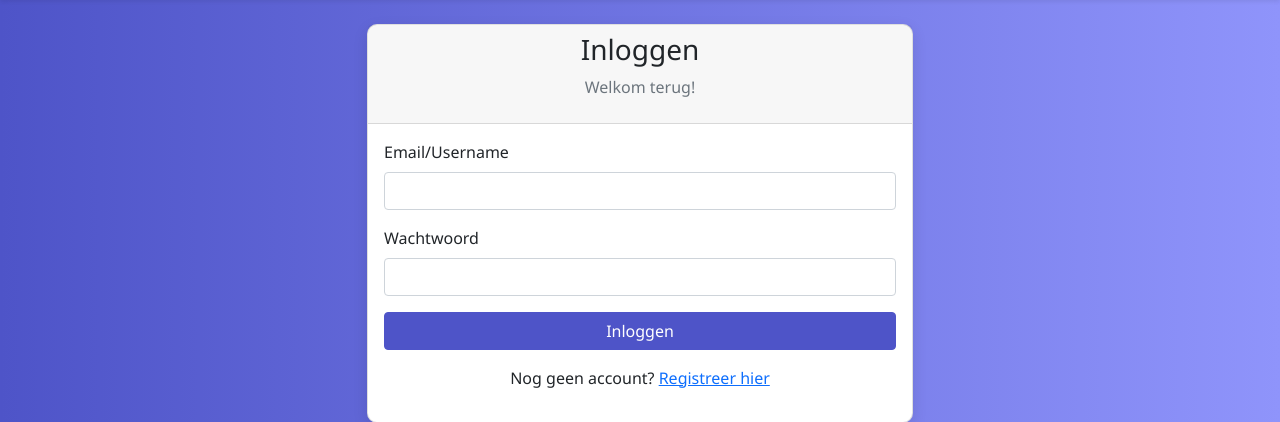
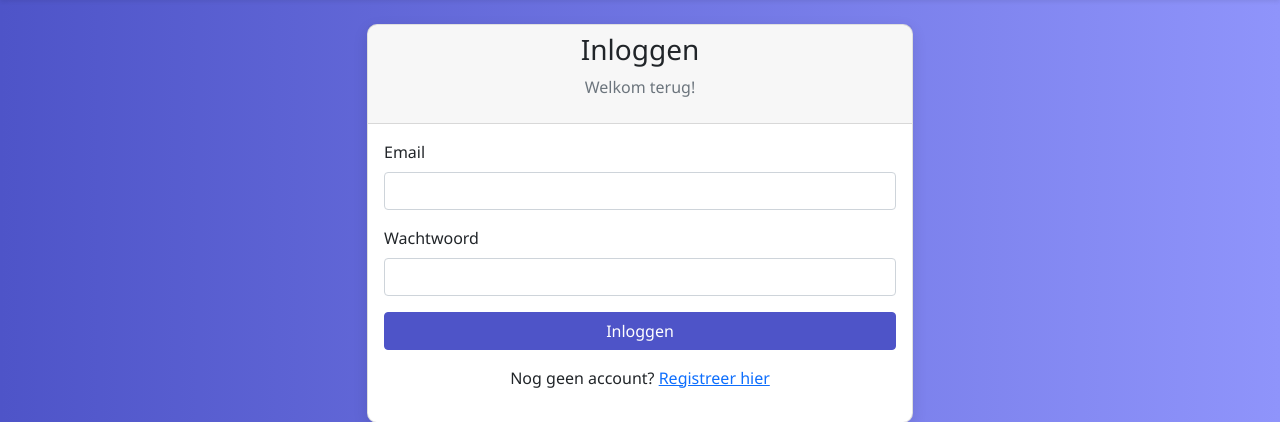
Before and after one commit to kennedy-ak/mooibanana_project, a Django app: page /accounts/login/ in a window 1280 px wide. Shown: the part 62-484 px from the top of the page. Run offline with Django 5.2, Linux system fonts and the light colour scheme; some libraries are stand-ins or nearby versions.

Commit message:
Fix login form - use email field and show errors

```diff
--- a/templates/accounts/login.html
+++ b/templates/accounts/login.html
@@ -14,11 +14,16 @@
                 <p class="text-muted">Welkom terug!</p>
             </div>
             <div class="card-body">
+                {% if form.errors %}
+                    <div class="alert alert-danger">
+                        {{ form.errors }}
+                    </div>
+                {% endif %}
                 <form method="post">
                     {% csrf_token %}
                     <div class="mb-3">
-                        <label for="id_username" class="form-label">Email/Username</label>
-                        <input type="text" class="form-control" name="username" id="id_username" required>
+                        <label for="id_username" class="form-label">Email</label>
+                        <input type="email" class="form-control" name="username" id="id_username" required>
                     </div>
                     <div class="mb-3">
                         <label for="id_password" class="form-label">Wachtwoord</label>
```
